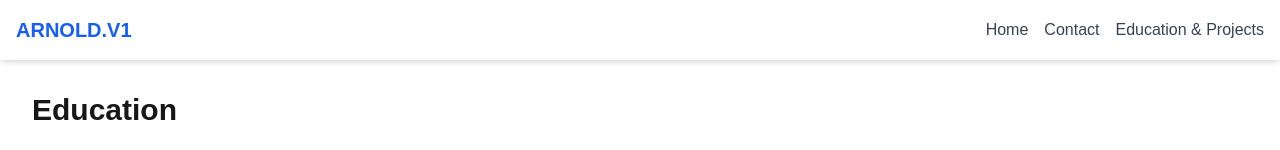
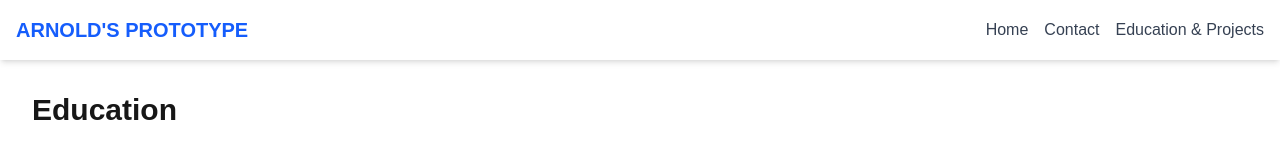
Before and after one commit to Cyphare/my-portfolio, a Next.js app: page /education in a window 1280 px wide. Shown: the top 150 px of the page. Built offline with nearby package versions, Linux system fonts and the light colour scheme; no server answers; the database is empty.

Commit message:
Update Navbar.js

```diff
--- a/components/Navbar.js
+++ b/components/Navbar.js
@@ -5,7 +5,7 @@ export default function Navbar() {
     <nav className="bg-white shadow-md p-4">
       <div className="container mx-auto flex justify-between items-center">
         <Link href="/" className="font-bold text-xl text-blue-600">
-          ARNOLD.V1
+          ARNOLD'S PROTOTYPE
         </Link>
         <div className="space-x-4">
           <Link href="/" className="text-gray-700 hover:text-blue-600">
```
